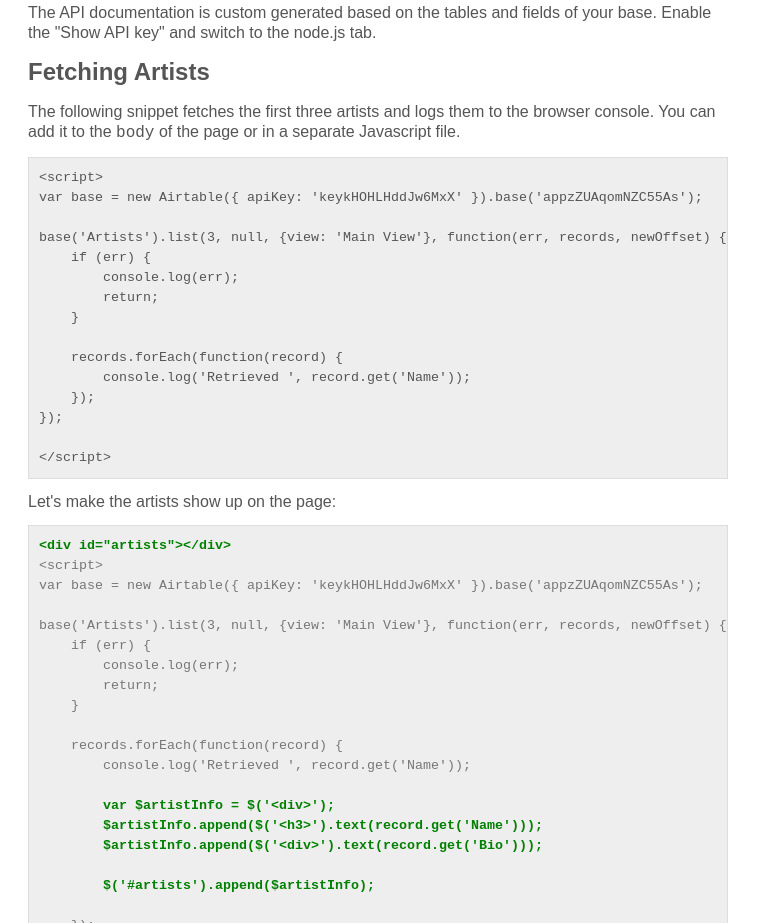
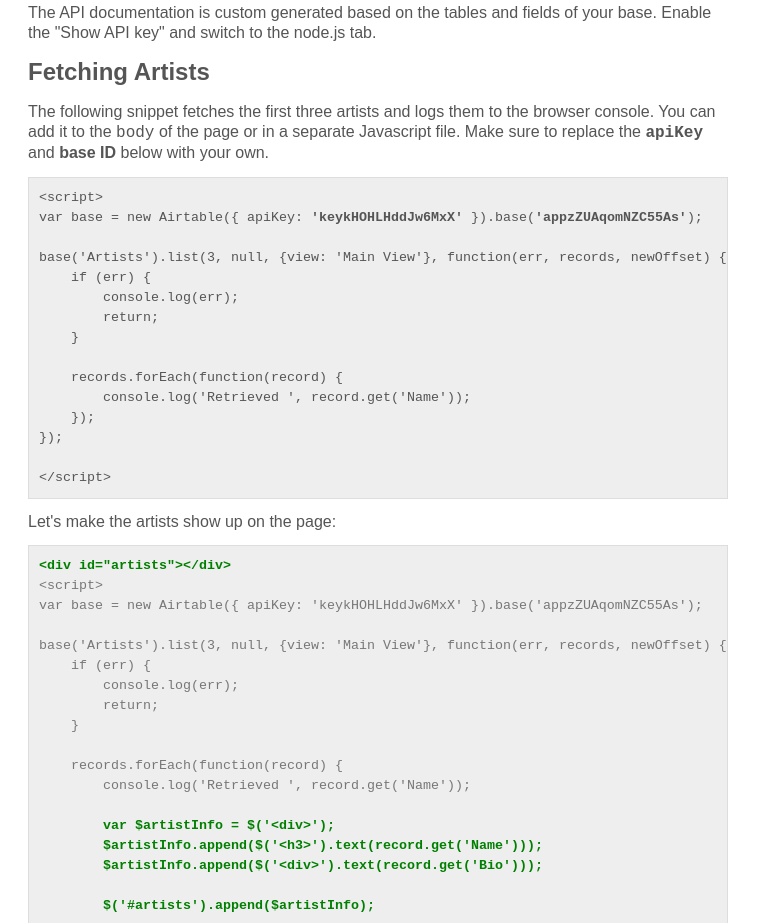
Before and after one commit to kasrak/airtable-api-guide, a plain HTML site: page index.html in a window 1280 px wide. Shown: the part 1040-1963 px from the top of the page, without its empty margins (0-763 px from the left). Drawn offline with nearby package versions, Linux system fonts and the light colour scheme; no server answers.

Commit message:
Highlight API key changes

```diff
--- a/index.html
+++ b/index.html
@@ -104,11 +104,12 @@
 
     The following snippet fetches the first three artists and logs them to
     the browser console. You can add it to the <code>body</code> of the page
-    or in a separate Javascript file.
+    or in a separate Javascript file. Make sure to replace the
+    <b><code>apiKey</code></b> and <b>base ID</b> below with your own.
 
 <pre>
 &lt;script&gt;
-var base = new Airtable({ apiKey: 'keykHOHLHddJw6MxX' }).base('appzZUAqomNZC55As');
+var base = new Airtable({ apiKey: <b>'keykHOHLHddJw6MxX'</b> }).base(<b>'appzZUAqomNZC55As'</b>);
 
 base('Artists').list(3, null, {view: 'Main View'}, function(err, records, newOffset) {
     if (err) {
```
